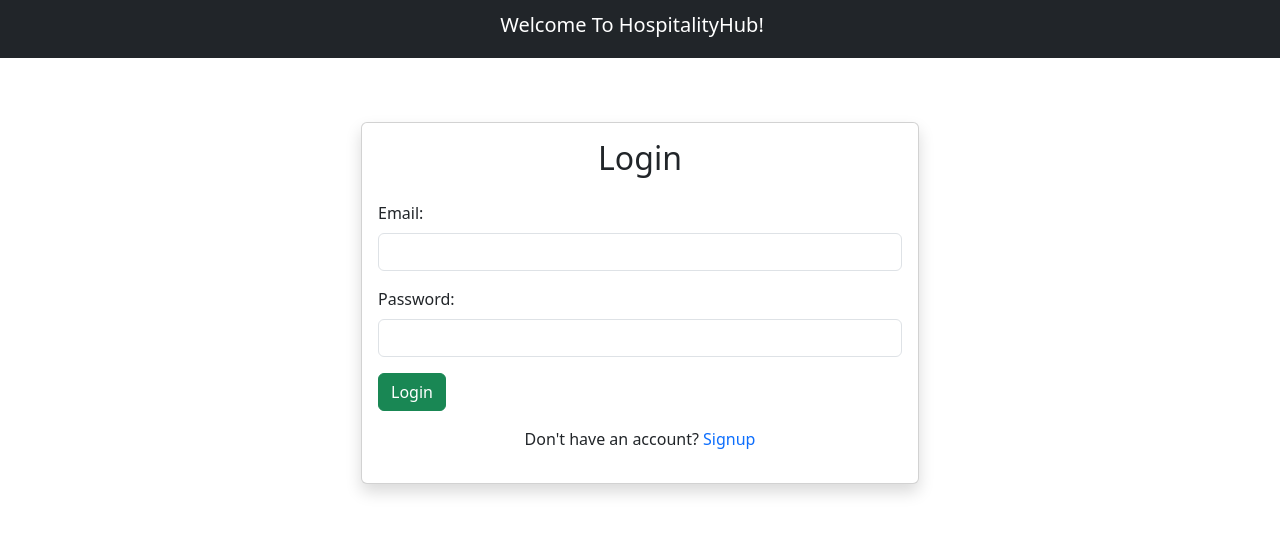
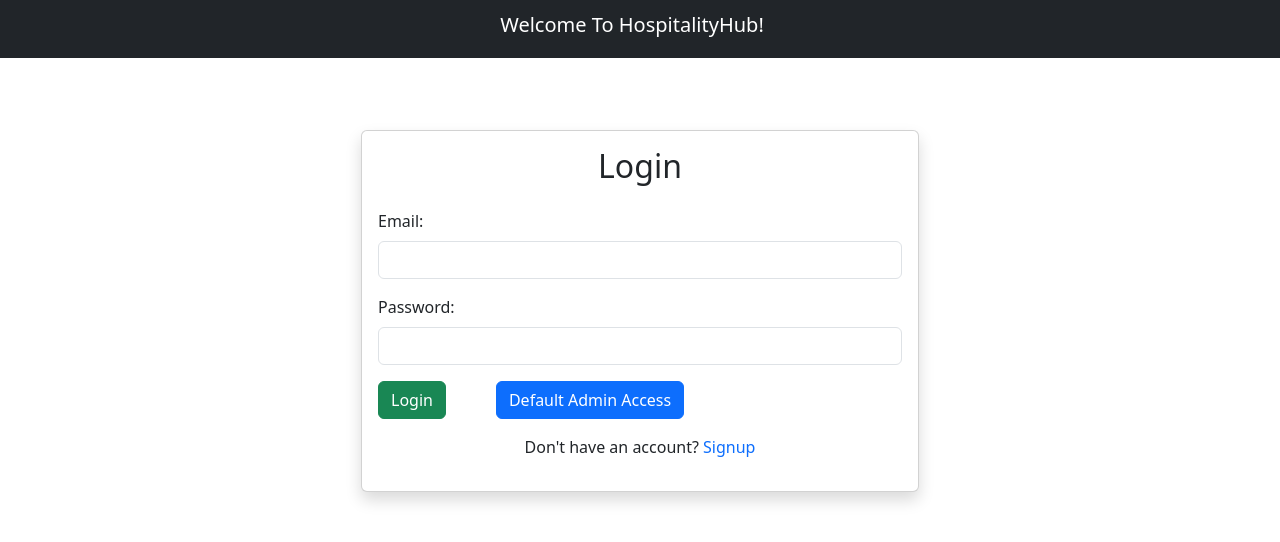
Before and after one commit to Ans155/HospitalityHub, a React (Create React App) app in the folder client/: page /login in a window 1280 px wide. Shown: the top 542 px of the page. Built offline with nearby package versions, Linux system fonts and the light colour scheme.

Commit message:
Update Login.js

```diff
--- a/client/src/components/Login.js
+++ b/client/src/components/Login.js
@@ -4,12 +4,17 @@ import axios from 'axios';
 import { toast } from 'react-toastify';
 import { useNavigate } from 'react-router-dom';
 import 'bootstrap/dist/css/bootstrap.min.css';
-
+import { jwtDecode } from 'jwt-decode';
 const Login = () => {
   const navigate = useNavigate();
   const [email, setEmail] = useState('');
   const [password, setPassword] = useState('');
   const [mode, setMode] = useState('login');
+  const handleDefaultAdminAccess = () => {
+    // Set default admin email and password
+    setEmail('admin@example.com');
+    setPassword('adminpassword');
+  };
 
   const toggleMode = () => {
     setMode((prevMode) => (prevMode === 'signup' ? 'login' : 'signup'));
@@ -21,7 +26,7 @@ const Login = () => {
 
   const handleLogin = async () => {
     try {
-      const response = await axios.post('http://localhost:5000/auth/login', {
+      const response = await axios.post('https://hotelbackend-4phi.onrender.com/auth/login', {
         userEmail: email,
         password: password,
       });
@@ -30,7 +35,15 @@ const Login = () => {
       //console.log(response.data);
       const token = response.data.token;
       localStorage.setItem('token', token);
-      navigate('/view');
+      const decodedToken = jwtDecode(token);
+      const userRole = decodedToken.role;
+      console.log(userRole);
+      if(userRole==='admin')
+      {
+        navigate('/view')
+      }
+      else
+      navigate('/create');
     } catch (error) {
       toast.error('Login failed');
       console.error('Login error:', error.response.data);
@@ -39,7 +52,7 @@ const Login = () => {
 
   return (
     <div>
-      <nav className="navbar navbar-expand-lg navbar-dark bg-dark d-flex justify-content-around mb-3">
+      <nav className="navbar navbar-expand-lg navbar-dark bg-dark d-flex justify-content-around mb-4">
       <h1 className="navbar-brand">Welcome To HospitalityHub!</h1>
       </nav>
     <br/>
@@ -83,6 +96,14 @@ const Login = () => {
               >
                 Login
               </button>
+              <button
+                type="button"
+                onClick={handleDefaultAdminAccess}
+                className="btn btn-primary btn-block mt-6"
+                style={{marginLeft:'50px'}}
+              >
+                Default Admin Access
+              </button>
               <p className="text-center mt-3">
                 {mode === 'signup' ? 'Already have an account?' : "Don't have an account?"}
                 <span
```
